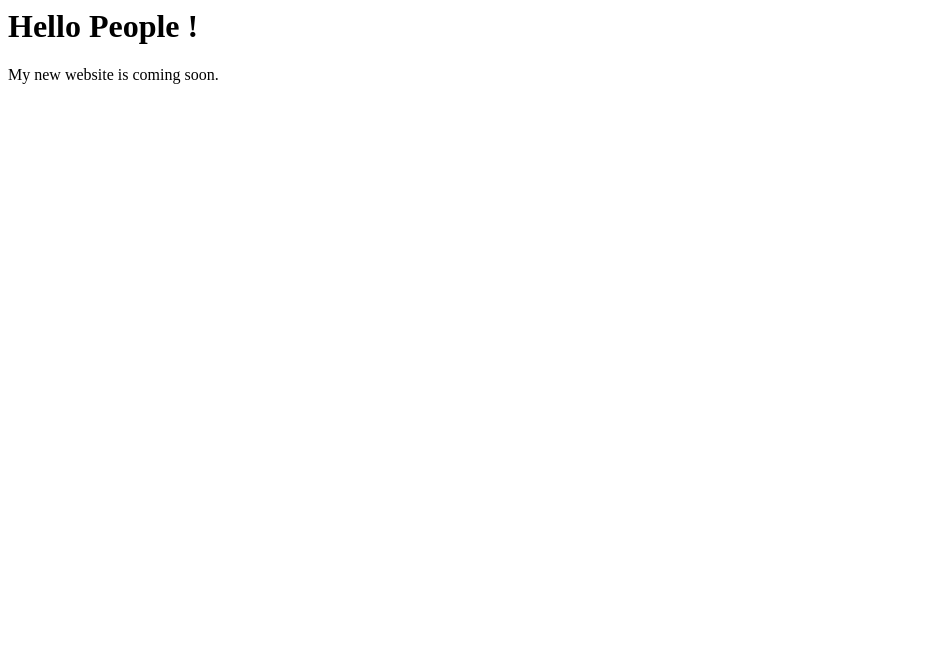
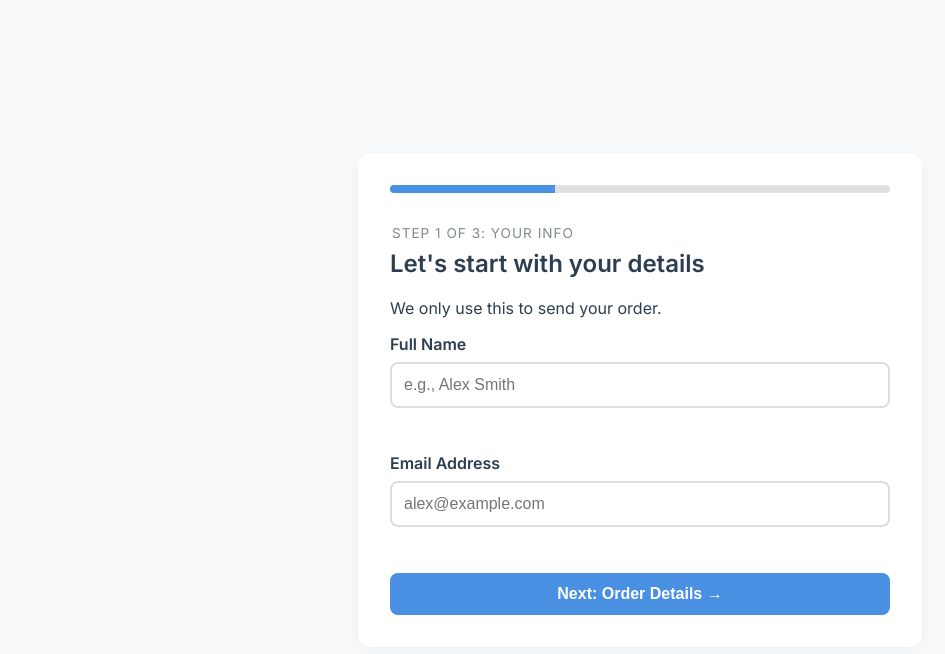
Before and after one commit to kevdev-creator/TDHA-website, a plain HTML site: page index.html in a window 1280 px wide. Shown: the whole page, without its empty margins (0-945 px from the left). Drawn offline with Linux system fonts and the light colour scheme.

Commit message:
Structu
Created the initial structure for the secure order form.

Changes included:
- HTML: Added semantic markup with ARIA labels for accessibility.
- CSS: Implemented "Calm" design system with focus states and progress bar.
- JS: Added logic for step navigation, input validation, and summary generation.
- Security: Added basic HTML sanitization and honeypot field.

This implementation focuses on reducing cognitive load by chunking the form into 3 distinct steps.

```diff
--- a/index.html
+++ b/index.html
@@ -1,2 +1,82 @@
-<h1>Hello People !</h1>
-<p>My new website is coming soon.</p>
+<!DOCTYPE html>
+<html lang="en">
+<head>
+    <meta charset="UTF-8">
+    <meta name="viewport" content="width=device-width, initial-scale=1.0">
+    <title>Secure Order Form</title>
+    <link rel="stylesheet" href="styles.css">
+    <link href="https://fonts.googleapis.com/css2?family=Inter:wght@400;600&display=swap" rel="stylesheet">
+</head>
+<body>
+
+<main class="container">
+    <div class="progress-container">
+        <div class="progress-bar" id="progressBar" role="progressbar" aria-valuenow="0" aria-valuemin="0" aria-valuemax="100"></div>
+    </div>
+
+    <form id="orderForm" novalidate>
+        <fieldset class="form-step active" id="step1">
+            <legend>Step 1 of 3: Your Info</legend>
+            <h2>Let's start with your details</h2>
+            <p class="helper-text">We only use this to send your order.</p>
+
+            <div class="input-group">
+                <label for="fullName">Full Name</label>
+                <input type="text" id="fullName" name="fullName" autocomplete="name" required placeholder="e.g., Alex Smith">
+                <span class="error-message" id="error-fullName"></span>
+            </div>
+
+            <div class="input-group">
+                <label for="email">Email Address</label>
+                <input type="email" id="email" name="email" autocomplete="email" required placeholder="alex@example.com">
+                <span class="error-message" id="error-email"></span>
+            </div>
+
+            <button type="button" class="btn-next" onclick="nextStep(1)">Next: Order Details &rarr;</button>
+        </fieldset>
+
+        <fieldset class="form-step" id="step2">
+            <legend>Step 2 of 3: Order Details</legend>
+            <h2>What can we get for you?</h2>
+
+            <div class="input-group">
+                <label for="productSelect">Choose a Product</label>
+                <select id="productSelect" name="product" required>
+                    <option value="" disabled selected>Select an option...</option>
+                    <option value="planner">ADHD Daily Planner</option>
+                    <option value="guide">Focus Guide E-book</option>
+                </select>
+                <span class="error-message" id="error-product"></span>
+            </div>
+
+            <div class="input-group">
+                <label for="notes">Additional Notes (Optional)</label>
+                <textarea id="notes" name="notes" rows="4" placeholder="Anything else we should know?"></textarea>
+            </div>
+
+            <div class="button-row">
+                <button type="button" class="btn-back" onclick="prevStep(2)">&larr; Back</button>
+                <button type="button" class="btn-next" onclick="nextStep(2)">Next: Review &rarr;</button>
+            </div>
+        </fieldset>
+
+        <fieldset class="form-step" id="step3">
+            <legend>Step 3 of 3: Review</legend>
+            <h2>Almost done! Does this look right?</h2>
+
+            <div id="summary" class="summary-box">
+                </div>
+
+            <input type="text" name="website_url" id="honeypot" style="display:none" tabindex="-1" autocomplete="off">
+
+            <div class="button-row">
+                <button type="button" class="btn-back" onclick="prevStep(3)">&larr; Back</button>
+                <button type="submit" class="btn-submit">Confirm Order</button>
+            </div>
+        </fieldset>
+    </form>
+</main>
+
+<script src="script.js"></script>
+</body>
+</html>
--- /dev/null
+++ b/styles.css
@@ -0,0 +1,142 @@
+/* styles.css */
+:root {
+    --primary: #4A90E2; /* Calming Blue */
+    --success: #2ECC71;
+    --error: #E74C3C;
+    --bg: #F9FAFB;
+    --text: #2C3E50;
+    --card-bg: #FFFFFF;
+}
+
+body {
+    font-family: 'Inter', sans-serif;
+    background-color: var(--bg);
+    color: var(--text);
+    display: flex;
+    justify-content: center;
+    align-items: center;
+    min-height: 100vh;
+    margin: 0;
+}
+
+.container {
+    background: var(--card-bg);
+    padding: 2rem;
+    border-radius: 12px;
+    box-shadow: 0 4px 20px rgba(0,0,0,0.05);
+    width: 100%;
+    max-width: 500px;
+}
+
+/* Progress Bar */
+.progress-container {
+    background-color: #e0e0e0;
+    border-radius: 8px;
+    height: 8px;
+    margin-bottom: 2rem;
+    overflow: hidden;
+}
+
+.progress-bar {
+    background-color: var(--primary);
+    height: 100%;
+    width: 33%;
+    transition: width 0.4s ease;
+}
+
+/* Typography & Layout */
+fieldset {
+    border: none;
+    padding: 0;
+    margin: 0;
+    display: none; /* Hidden by default */
+}
+
+fieldset.active {
+    display: block;
+    animation: fadeIn 0.5s;
+}
+
+legend {
+    font-size: 0.85rem;
+    color: #7f8c8d;
+    text-transform: uppercase;
+    letter-spacing: 1px;
+    margin-bottom: 0.5rem;
+}
+
+h2 { margin-top: 0; }
+
+/* Inputs */
+.input-group { margin-bottom: 1.5rem; }
+
+label {
+    display: block;
+    margin-bottom: 0.5rem;
+    font-weight: 600;
+}
+
+input, select, textarea {
+    width: 100%;
+    padding: 12px;
+    border: 2px solid #ddd;
+    border-radius: 8px;
+    font-size: 1rem;
+    box-sizing: border-box; /* Fixes padding width issues */
+    transition: border-color 0.2s;
+}
+
+/* Focus State - Critical for accessibility/ADHD */
+input:focus, select:focus, textarea:focus {
+    border-color: var(--primary);
+    outline: none;
+    box-shadow: 0 0 0 3px rgba(74, 144, 226, 0.2);
+}
+
+/* Buttons */
+button {
+    cursor: pointer;
+    padding: 12px 24px;
+    border-radius: 8px;
+    font-size: 1rem;
+    font-weight: 600;
+    border: none;
+    transition: transform 0.1s;
+}
+
+.btn-next, .btn-submit {
+    background-color: var(--primary);
+    color: white;
+    width: 100%;
+}
+
+.button-row {
+    display: flex;
+    gap: 10px;
+}
+
+.btn-back {
+    background-color: #eee;
+    color: #333;
+    width: 30%;
+}
+
+.btn-submit { background-color: var(--success); }
+
+button:active { transform: scale(0.98); }
+
+/* Validation Styles */
+.error-message {
+    color: var(--error);
+    font-size: 0.85rem;
+    display: block;
+    margin-top: 5px;
+    min-height: 1.2em; /* Prevents jumping */
+}
+
+input.invalid { border-color: var(--error); background-color: #fff6f6; }
+
+@keyframes fadeIn {
+    from { opacity: 0; transform: translateY(10px); }
+    to { opacity: 1; transform: translateY(0); }
+}
```
Also changed, not shown: javascript.js (added, +100 -0 lines).
